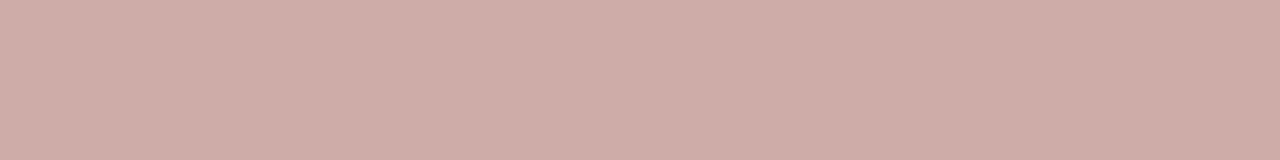
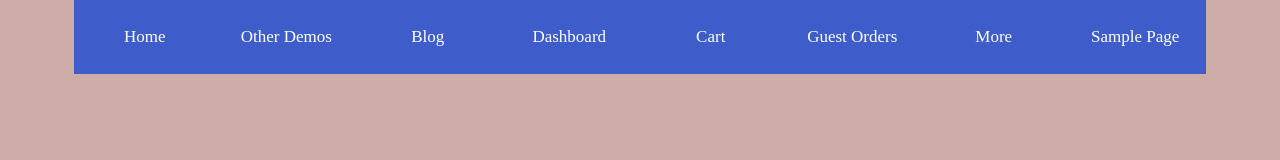
Before and after one commit to ngoxuanhau/f8_zoom_day_4, a plain HTML site: page menu.html in a window 1280 px wide. Drawn offline with Linux system fonts and the light colour scheme.

Commit message:
nop bai tap so 2

```diff
--- a/assets/css/style.css
+++ b/assets/css/style.css
@@ -64,3 +64,46 @@ body {
     font-size: 17px;
     padding: 15px;
 }
+
+
+/*CSS bai 2*/
+
+.container_2 {
+    margin: 0 auto;
+    width: 100%;
+    max-width: 1132px;
+}
+
+.menu {
+    background-color: #3E5CCA;
+}
+
+.menu_list {
+    list-style-type: none;
+    display: flex;
+}
+
+.menu_item {
+    line-height: 74px;
+    text-align: center;
+    min-width: 141.5px;
+    cursor: pointer;
+}
+.menu_item a {
+    text-decoration: none;
+    font-size: 17px;
+    color: white;
+    line-height: 74px;
+    height: 74px;
+    display: inline;
+}
+
+.menu_item:hover {
+    background-color: white;
+}
+
+.menu_item a:hover {
+    text-decoration: none;
+    font-size: 17px;
+    color: black;
+}
--- a/menu.html
+++ b/menu.html
@@ -7,6 +7,35 @@
     <title>Menu</title>
 </head>
 <body>
-
+    <div class="container_2">
+        <div class="menu">
+            <ul class="menu_list">
+                <li class="menu_item">
+                    <a href="#">Home</a>
+                </li>
+                <li class="menu_item">
+                    <a href="#">Other Demos</a>
+                </li>
+                <li class="menu_item">
+                    <a href="#" class="menu_item_a">Blog</a>
+                </li>
+                <li class="menu_item">
+                    <a href="#">Dashboard</a>
+                </li>
+                <li class="menu_item">
+                    <a href="#">Cart</a>
+                </li>
+                <li class="menu_item">
+                    <a href="#">Guest Orders</a>
+                </li>
+                <li class="menu_item">
+                    <a href="#">More</a>
+                </li>
+                <li class="menu_item">
+                    <a href="#">Sample Page</a>
+                </li>
+            </ul>
+        </div>
+    </div>
 </body>
 </html>
```
